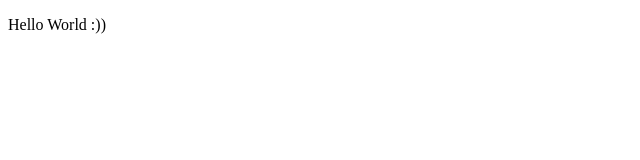
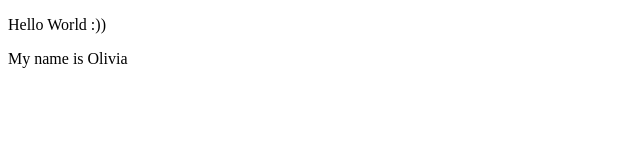
Before and after one commit to oliviadeisinger/olivia.deisinger.github.io, a plain HTML site: page index.html in a window 1280 px wide. Shown: the whole page, without its empty margins (0-640 px from the left). Drawn offline with Linux system fonts and the light colour scheme.

Commit message:
Update index.html

```diff
--- a/index.html
+++ b/index.html
@@ -6,5 +6,6 @@
   </head>
   <body>
   <p>Hello World :))</p>
+  <p>My name is Olivia</p>
   </body>
 </html>
```
